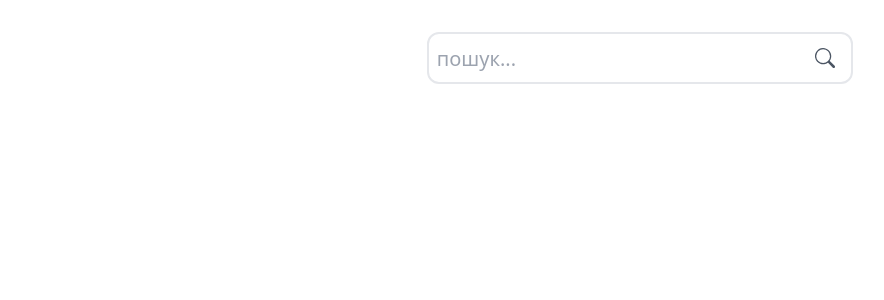
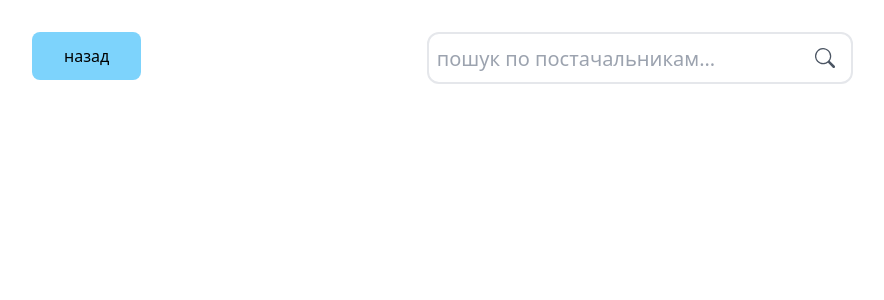
Before and after one commit to lpite/shop-app, a React (Vite) app: page /suppliers-search in a window 1280 px wide. Shown: the top 300 px of the page, without its empty margins (0-884 px from the left). Built offline with nearby package versions, Linux system fonts and the light colour scheme.

Commit message:
some changes

```diff
--- a/src/components/document-page/header.tsx
+++ b/src/components/document-page/header.tsx
@@ -93,6 +93,12 @@ export default function Header({ setFilteredProducts }: HeaderProps) {
 			</div>
 			<div className="col-start-4 col-end-13 w-full flex justify-end gap-4">
 				<Link
+					to="/suppliers-search"
+					className="flex items-center px-2 border-2 h-10 rounded-lg"
+				>
+					Постачальники
+				</Link>
+				<Link
 					to="/vin-demo"
 					className="flex items-center px-2 border-2 h-10 rounded-lg"
 				>
--- a/src/components/document-page/products-section.tsx
+++ b/src/components/document-page/products-section.tsx
@@ -50,7 +50,7 @@ export default function ProductsSection({
 						width:
 							(pageRef.current?.clientWidth || 0) -
 							columnsWidth.reduce((prev, el) => prev + el, 0) -
-							26,
+							48,
 					}}
 					className={cellStyles}
 				>
@@ -129,7 +129,7 @@ export default function ProductsSection({
 									width:
 										(pageRef.current?.clientWidth || 0) -
 										columnsWidth.reduce((prev, el) => prev + el, 0) -
-										26,
+										48,
 								}}
 								className={cellStyles + " flex justify-between"}
 							>
--- a/src/components/search-history-popup.tsx
+++ b/src/components/search-history-popup.tsx
@@ -72,7 +72,7 @@ export default function SearchHistoryPopup() {
 						<path d="M8 1a7 7 0 1 0 4.95 11.95l.707.707A8.001 8.001 0 1 1 8 0z" />
 						<path d="M7.5 3a.5.5 0 0 1 .5.5v5.21l3.248 1.856a.5.5 0 0 1-.496.868l-3.5-2A.5.5 0 0 1 7 9V3.5a.5.5 0 0 1 .5-.5" />
 					</svg>
-					Історія продажу
+					Історія
 				</button>
 			</Dialog.Trigger>
 			<Dialog.Portal>
--- a/src/pages/SuppliersSearch.tsx
+++ b/src/pages/SuppliersSearch.tsx
@@ -105,6 +105,12 @@ export default function SuppliersSearch() {
 					<div className="w-24 h-24 border-8 border-sky-500 rounded-full border-t-transparent animate-spin"></div>
 				</div>
 			) : null}
+			<button
+				onClick={() => history.go(-1)}
+				className="fixed top-0 left-8 bg-sky-300 h-12 mt-8 mr-12 flex items-center px-8 z-10 rounded-lg"
+			>
+				назад
+			</button>
 			<SelectBrandPopup
 				onOpenChange={setIsOpenBrands}
 				open={isOpenBrands}
@@ -118,7 +124,7 @@ export default function SuppliersSearch() {
 				>
 					<input
 						className="w-full h-12 text-xl rounded-xl outline-none"
-						placeholder="пошук..."
+						placeholder="пошук по постачальникам..."
 						onChange={(e) => {
 							setSearchValue(e.target.value);
 							setSelectedBrand(null);
@@ -249,8 +255,10 @@ function SelectBrandPopup({
 				<Dialog.Title className="text-2xl pb-3 font-medium">
 					Обери виробника
 				</Dialog.Title>
+				<div className="flex flex-wrap gap-3">
 					{brands.map((brand) => (
 						<button
+							className="border-2 grow text-lg py-2 rounded-lg hover:bg-black hover:bg-opacity-10"
 							onClick={() => {
 								setBrand(brand.value);
 								onOpenChange(false);
@@ -259,6 +267,7 @@ function SelectBrandPopup({
 							{brand.title}
 						</button>
 					))}
+				</div>
 			</Dialog.Content>
 		</Dialog.Root>
 	);
```
Lines whose indentation alone changed are shown as unchanged.
